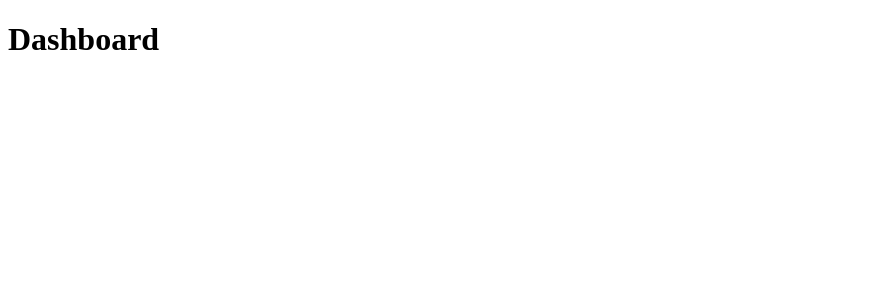
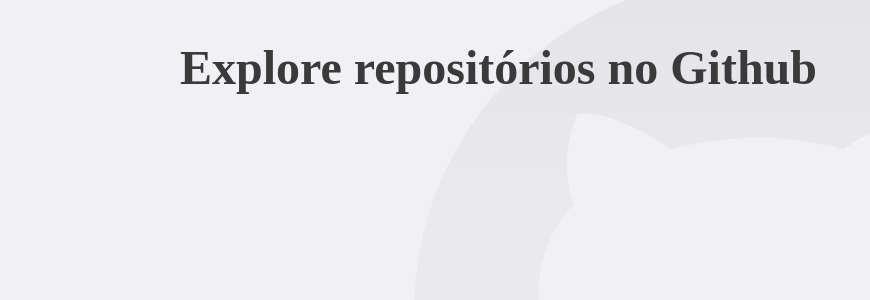
Before and after one commit to MauroBraga/primeiro-projeto-reactjs, a React (Create React App) app in the folder 05-primeiro-projeto-react/: page / in a window 1280 px wide. Shown: the top 300 px of the page, without its empty margins (0-870 px from the left). Built offline with nearby package versions, Linux system fonts and the light colour scheme.

Commit message:
utilizando styled componentes

```diff
--- a/05-primeiro-projeto-react/package.json
+++ b/05-primeiro-projeto-react/package.json
@@ -38,6 +38,7 @@
     ]
   },
   "devDependencies": {
+    "@types/styled-components": "^5.1.4",
     "@typescript-eslint/eslint-plugin": "^4.6.1",
     "@typescript-eslint/parser": "^4.6.1",
     "eslint": "^7.13.0",
--- a/05-primeiro-projeto-react/public/index.html
+++ b/05-primeiro-projeto-react/public/index.html
@@ -4,6 +4,7 @@
     <meta charset="utf-8" />
     <meta name="viewport" content="width=device-width, initial-scale=1" />
     <meta name="theme-color" content="#3A3A3A" />
+    <link href="https://fonts.googleapis.com/css2?family=Roboto:wght@400;700&display=swap" rel="stylesheet">
 
     <title>GitHub Explore</title>
   </head>
--- a/05-primeiro-projeto-react/src/App.tsx
+++ b/05-primeiro-projeto-react/src/App.tsx
@@ -1,8 +1,15 @@
 import React from 'react';
 import {BrowserRouter} from 'react-router-dom';
+
+import GlobalStyle from './styles/global';
 import Routes from './routes'
 
-const App: React.FC = () =><BrowserRouter><Routes /></BrowserRouter> ;
+const App: React.FC = () =>(
+    <>
+        <BrowserRouter><Routes /></BrowserRouter>
+        <GlobalStyle/>
+    </>
+) ;
 
 
 export default App;
--- a/05-primeiro-projeto-react/src/pages/Dashboard/index.tsx
+++ b/05-primeiro-projeto-react/src/pages/Dashboard/index.tsx
@@ -1,7 +1,8 @@
 import React from 'react';
 
+import {Title} from './styles';
 
 const Dashboard: React.FC = () => {
-  return <h1>Dashboard</h1>;
+  return <Title>Explore repositórios no Github</Title>;
 }
 export default Dashboard
--- /dev/null
+++ b/05-primeiro-projeto-react/src/pages/Dashboard/styles.ts
@@ -0,0 +1,6 @@
+import styled from 'styled-components';
+
+export const Title = styled.h1`
+    font-size: 48px;
+    color: #3A3A3A
+`;
--- /dev/null
+++ b/05-primeiro-projeto-react/src/styles/global.ts
@@ -0,0 +1,32 @@
+import { createGlobalStyle } from 'styled-components';
+
+import githubBackground from '../assets/github-background.svg';
+
+export default createGlobalStyle`
+    * {
+        margin: 0;
+        padding: 0;
+        outline: 0;
+        box-sizing: border-box
+    }
+
+    body {
+        background: #F0F0F5 url(${githubBackground}) no-repeat 70% top;
+        -webkit-font-smoothing: antialiased;
+
+    }
+
+    border-style, :-ms-input-placeholder, button {
+        font: 16px Roboto, sans-serif
+    }
+
+    #root {
+        max-width: 960px;
+        margin: 0 auto;
+        padding: 40px 20px;
+    }
+
+    button {
+        cursor: pointer;
+    }
+`;
```
Also changed, not shown: 05-primeiro-projeto-react/src/assets/github-background.svg (added), 1 other file (tests, documents, lock files or other folders).
